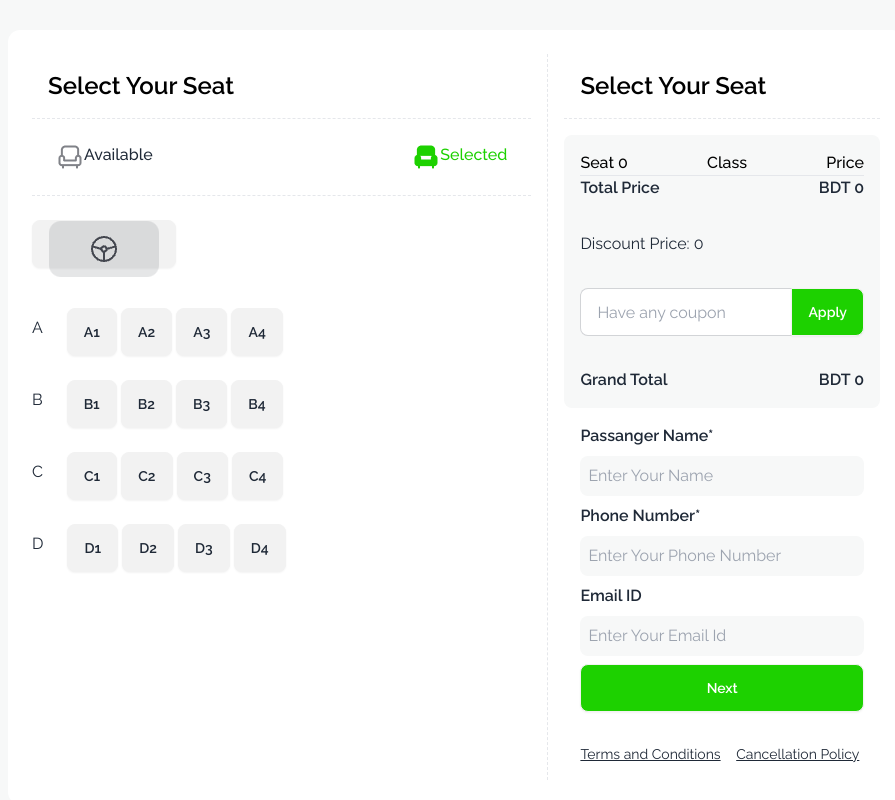
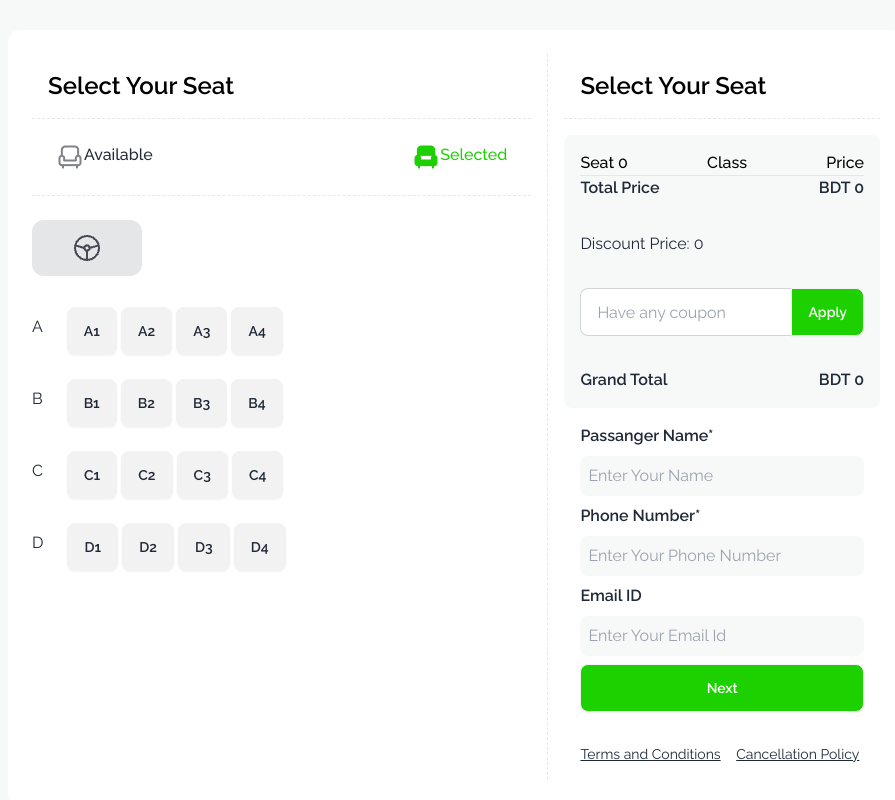
Before and after one commit to Mostaryj/assaignment-05, a plain HTML site: page index.html in a window 1280 px wide. Shown: the part 2247-3047 px from the top of the page, without its empty margins (184-1079 px from the left). Drawn offline with nearby package versions, Linux system fonts and the light colour scheme.

Commit message:
added few file

```diff
--- a/index.html
+++ b/index.html
@@ -192,7 +192,7 @@
                             </div>
                         </div>
                         <div>
-                            <div class="mt-6"><button class="btn"><img src="images/wheel.png" alt=""></button></div>
+                            <div class="mt-6"><button class=" "><img class="w-full" src="images/wheel.png" alt=""></button></div>
                             <div class="flex gap-6 mt-6">
                                 <p class="pt-2">A</p>
                                 <div class="">
```
